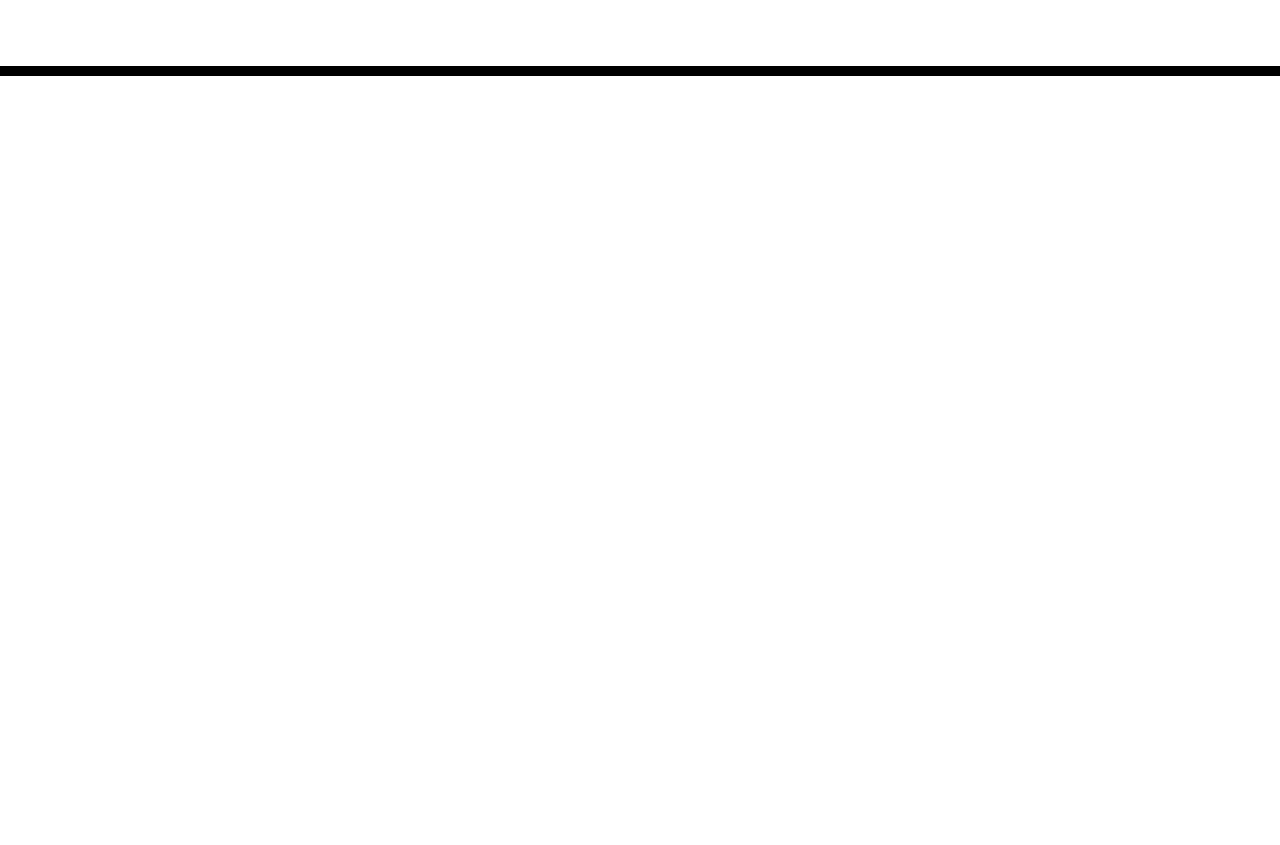
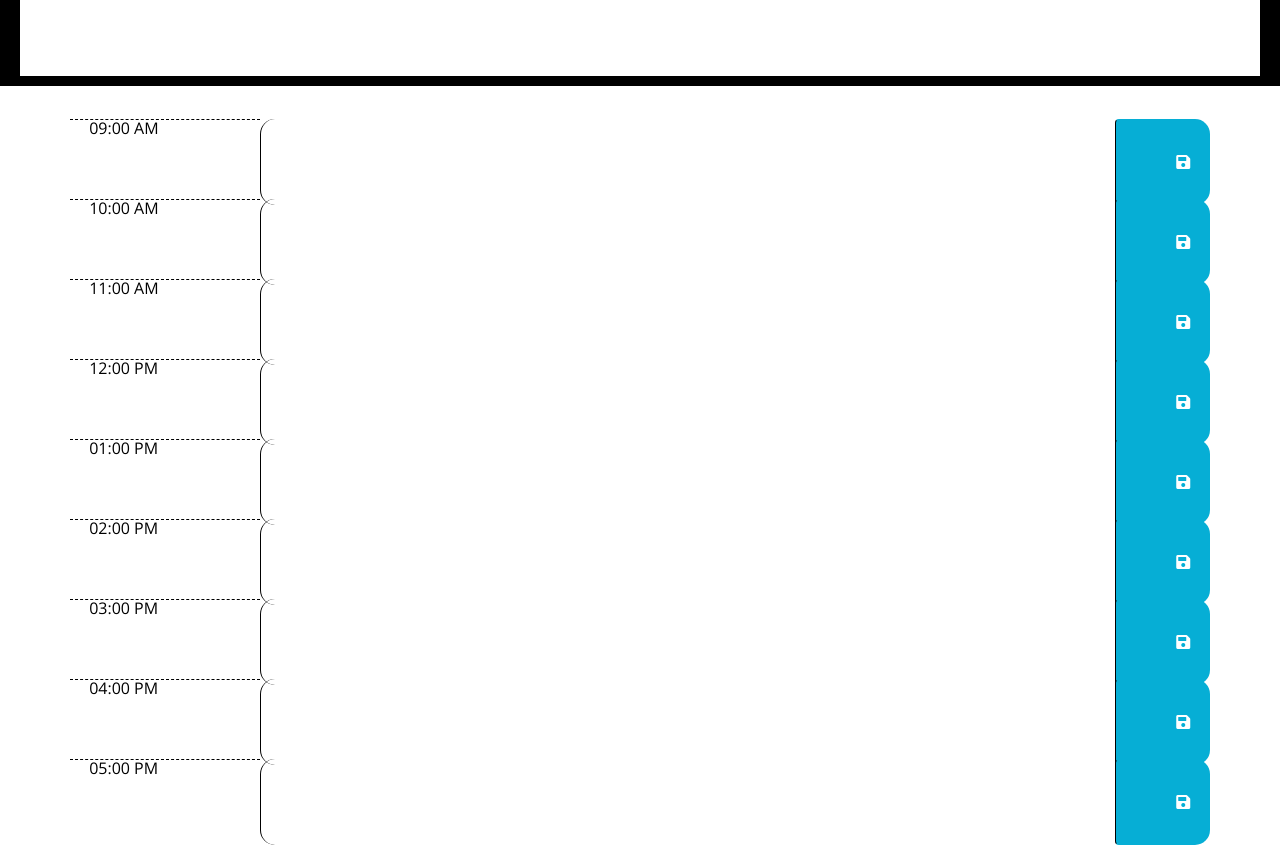
Before and after one commit to LimeRicky84/Calendar, a plain HTML site: page index.html in a window 1280 px wide. Shown: the part 277-1122 px from the top of the page. Before the commit the page ends 800 px from the top, so only its background shows below. Drawn offline with nearby package versions, Linux system fonts and the light colour scheme.

Commit message:
timeblocks added

```diff
--- a/assets/style.css
+++ b/assets/style.css
@@ -19,6 +19,10 @@ textarea {
   color: black;
   border-radius: 0;
   border-bottom: 10px solid black;
+  border-left: 20px solid black;
+  border-right: 20px solid black;
+  border-top: 10px solid black;
+
 }
 
 .description {
--- a/index.html
+++ b/index.html
@@ -30,7 +30,69 @@
       <p id="currentDay" class="lead"></p>
     </header>
     <div class="container">
-      <!-- Timeblocks go here -->
+      <container class="row" id="hour-9">
+        <div class="col-md-2 hour"> 09:00 AM</div>
+        <textarea class="col-md-9 time-block"></textarea>
+        <button class="btn saveBtn col-md-1">
+          <i class="fas fa-save"></i>
+        </button>
+      </container>
+      <container class="row" id="hour-10">
+        <div class="col-md-2 hour"> 10:00 AM</div>
+        <textarea class="col-md-9 time-block"></textarea>
+        <button class="btn saveBtn col-md-1">
+          <i class="fas fa-save"></i>
+        </button>
+      </container>
+      <container class="row" id="hour-11">
+        <div class="col-md-2 hour"> 11:00 AM</div>
+        <textarea class="col-md-9 time-block"></textarea>
+        <button class="btn saveBtn col-md-1">
+          <i class="fas fa-save"></i>
+        </button>
+      </container>
+      <container class="row" id="hour-9">
+        <div class="col-md-2 hour"> 12:00 PM</div>
+        <textarea class="col-md-9 time-block"></textarea>
+        <button class="btn saveBtn col-md-1">
+          <i class="fas fa-save"></i>
+        </button>
+      </container>
+      <container class="row" id="hour-9">
+        <div class="col-md-2 hour"> 01:00 PM</div>
+        <textarea class="col-md-9 time-block"></textarea>
+        <button class="btn saveBtn col-md-1">
+          <i class="fas fa-save"></i>
+        </button>
+      </container>
+      <container class="row" id="hour-9">
+        <div class="col-md-2 hour"> 02:00 PM</div>
+        <textarea class="col-md-9 time-block"></textarea>
+        <button class="btn saveBtn col-md-1">
+          <i class="fas fa-save"></i>
+        </button>
+      </container>
+      <container class="row" id="hour-9">
+        <div class="col-md-2 hour"> 03:00 PM</div>
+        <textarea class="col-md-9 time-block"></textarea>
+        <button class="btn saveBtn col-md-1">
+          <i class="fas fa-save"></i>
+        </button>
+      </container>
+      <container class="row" id="hour-9">
+        <div class="col-md-2 hour"> 04:00 PM</div>
+        <textarea class="col-md-9 time-block"></textarea>
+        <button class="btn saveBtn col-md-1">
+          <i class="fas fa-save"></i>
+        </button>
+      </container>
+      <container class="row" id="hour-9">
+        <div class="col-md-2 hour"> 05:00 PM</div>
+        <textarea class="col-md-9 time-block"></textarea>
+        <button class="btn saveBtn col-md-1">
+          <i class="fas fa-save"></i>
+        </button>
+      </container>
     </div>
 
 
```
Also changed, not shown: assets/script.js (+7 -0 lines).
